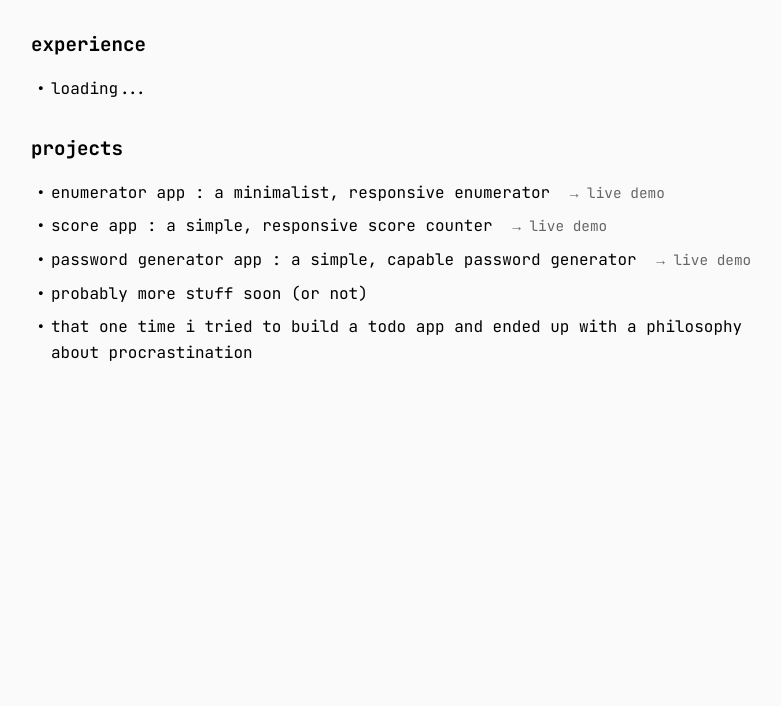
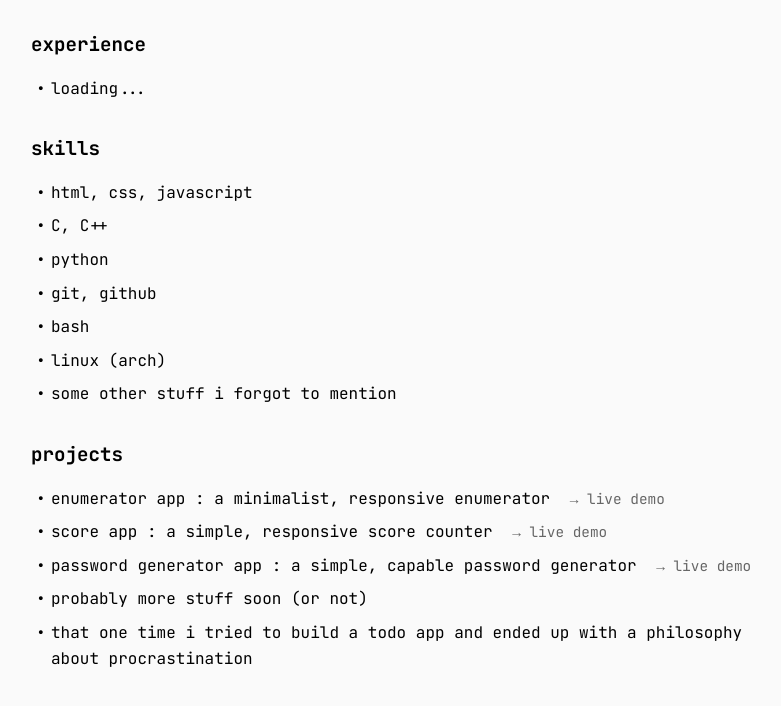
Before and after one commit to ukituro/portfolio, a plain HTML site: page index.html in a window 1280 px wide. Shown: the part 192-898 px from the top of the page, without its empty margins (229-1010 px from the left). Before the commit the page ends 800 px from the top, so only its background shows below. Drawn offline with Linux system fonts and the light colour scheme.

Commit message:
updated index.html

```diff
--- a/index.html
+++ b/index.html
@@ -22,6 +22,17 @@
         <li>loading...</li>
     </ul>
 
+    <h2>skills</h2>
+    <ul>
+        <li>html, css, javascript</li>
+        <li>C, C++</li>
+        <li>python</li>
+        <li>git, github</li>
+        <li>bash</li>
+        <li>linux (arch)</li>
+        <li>some other stuff i forgot to mention</li>
+    </ul>
+
     <h2>projects</h2>
     <ul>
         <li>enumerator app : a minimalist, responsive enumerator <a href="https://enumerator-thing.netlify.app/" class="project-link" target="_blank">→ live demo</a>
```
